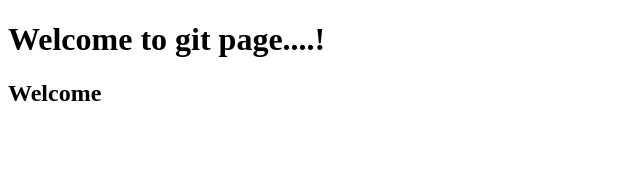
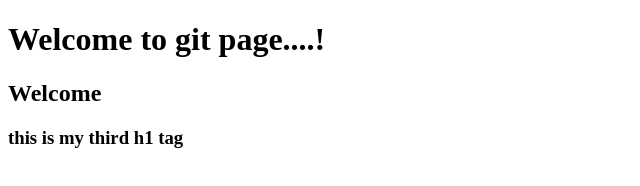
Before and after one commit to gayu1869/b-22, a plain HTML site: page index-rk.html in a window 1280 px wide. Shown: the whole page, without its empty margins (0-640 px from the left). Drawn offline with Linux system fonts and the light colour scheme.

Commit message:
second changes done

```diff
--- a/index-rk.html
+++ b/index-rk.html
@@ -10,6 +10,7 @@
 <body>
     <h1>Welcome to git page....!</h1>
     <h2>Welcome </h2>
+    <h3>this is my third h1 tag</h3>
 </body>
 
 </html>
```
